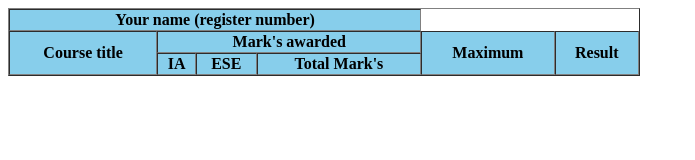
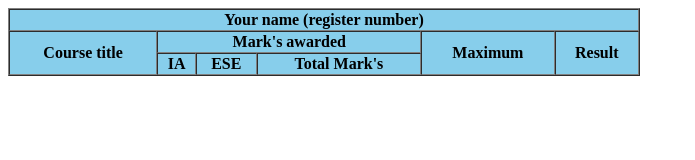
Before and after one commit to Sanoop-1/Marklist, a plain HTML site: page Table.html in a window 1280 px wide. Shown: the whole page, without its empty margins (0-695 px from the left). Drawn offline with Linux system fonts and the light colour scheme.

Commit message:
Update Table.html

```diff
--- a/Table.html
+++ b/Table.html
@@ -9,7 +9,7 @@
     <table border="1" cellspacing="0" width="50%">
       <thead bgcolor="skyblue">
         <tr>
-          <th colspan="4">Your name (register number)</th>
+          <th colspan="7">Your name (register number)</th>
         </tr>
         <tr>
           <th rowspan="2">Course title</th>
```
